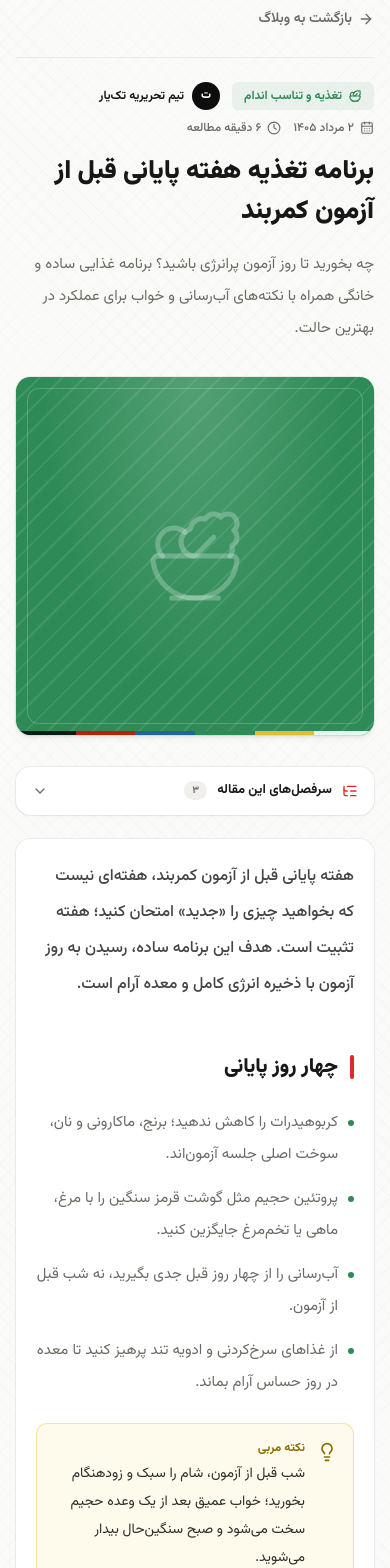
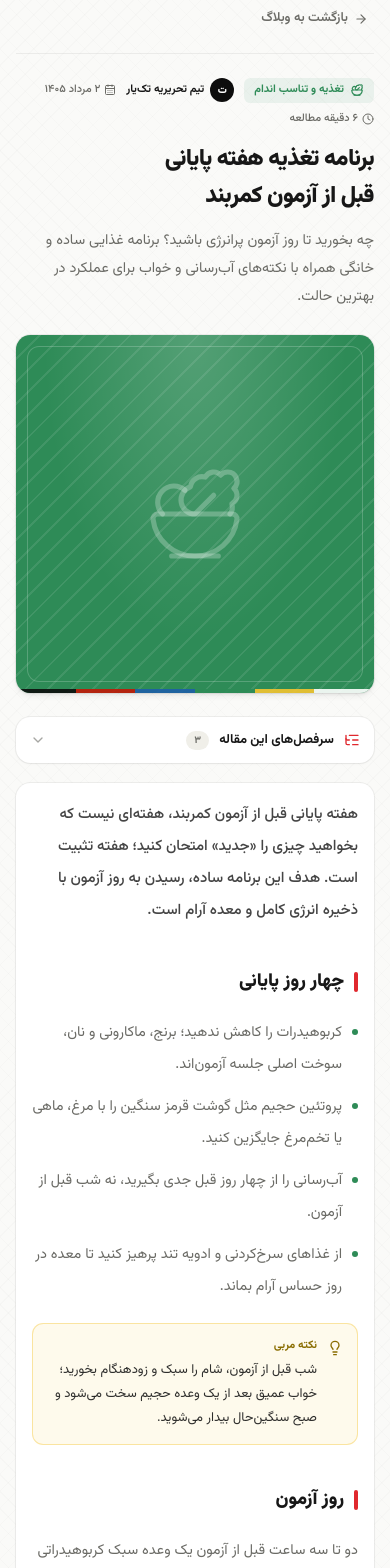
Before and after one commit to MostafaMemari/taekyar-web, a Next.js app: page /blog/belt-test-week-nutrition-plan in a window 390 px wide. Shown: the part 80-1648 px from the top of the page. Built offline with nearby package versions, Linux system fonts and the light colour scheme.

Commit message:
refactor: enhance layout and spacing across various components for improved readability and consistency

```diff
--- a/app/blog/[slug]/page.tsx
+++ b/app/blog/[slug]/page.tsx
@@ -45,8 +45,10 @@ interface PostRailProps {
 
 function PostRail({ slug, category, tocItems }: PostRailProps) {
   return (
-    <div className="space-y-4 lg:sticky lg:top-[88px]">
-      <TableOfContents items={tocItems} />
+    <div className="space-y-3.5 sm:space-y-4 lg:sticky lg:top-[88px]">
+      <div className="hidden lg:block">
+        <TableOfContents items={tocItems} />
+      </div>
       <SidebarGuides currentSlug={slug} />
       <SidebarCategories activeCategory={category} />
       <SidebarAppCta />
@@ -74,7 +76,7 @@ export default async function PostPage({ params }: PostPageProps) {
 
           <div
             className={cn(
-              "mt-6 grid gap-8 sm:mt-8 lg:mt-10 lg:grid-rows-[auto_minmax(0,1fr)] lg:gap-x-12 lg:gap-y-8 xl:gap-x-14",
+              "mt-6 grid gap-6 sm:mt-7 sm:gap-7 lg:mt-10 lg:grid-rows-[auto_minmax(0,1fr)] lg:gap-x-12 lg:gap-y-8 xl:gap-x-14",
               POST_LAYOUT.postColumns,
             )}
           >
@@ -89,7 +91,7 @@ export default async function PostPage({ params }: PostPageProps) {
             <div className="min-w-0 lg:col-start-1 lg:row-start-2">
               <TocCollapse items={headings} />
               <Reveal delay={80}>
-                <article className="mt-6 lg:mt-0">
+                <article className="mt-5 sm:mt-6 lg:mt-0">
                   <ArticleContent post={post} blocks={blocks} />
                 </article>
               </Reveal>
@@ -102,7 +104,7 @@ export default async function PostPage({ params }: PostPageProps) {
         </Reveal>
       </Section>
 
-      <Section containerClassName="pt-6">
+      <Section containerClassName="pt-8 sm:pt-10">
         <div>
           <Reveal delay={100}>
             <RelatedPosts posts={relatedPosts} />
--- a/components/blog/article-content.tsx
+++ b/components/blog/article-content.tsx
@@ -7,7 +7,7 @@ import { cn } from "@/lib/utils";
 
 function PostTags({ tags }: { tags: string[] }) {
   return (
-    <div className="mt-12 flex flex-wrap items-center gap-2 border-t border-black/[0.06] pt-6">
+    <div className="mt-8 flex flex-wrap items-center gap-2 border-t border-black/[0.06] pt-5 sm:mt-10 sm:pt-6">
       <span className="text-xs font-bold text-foreground">{POST_LABELS.tagsLabel}</span>
       {tags.map((tag) => (
         <span
@@ -28,7 +28,7 @@ interface ArticleContentProps {
 
 export function ArticleContent({ post, blocks }: ArticleContentProps) {
   return (
-    <div className={cn(SURFACE_CARD, "p-5 sm:p-8 lg:p-12")}>
+    <div className={cn(SURFACE_CARD, "p-4 sm:p-6 lg:p-10 xl:p-12")}>
       <div className="max-w-3xl">
         <PostBody blocks={blocks} />
       </div>
--- a/components/blog/post-body.tsx
+++ b/components/blog/post-body.tsx
@@ -9,9 +9,9 @@ function Heading({ id, text }: { id: string; text: string }) {
   return (
     <h2
       id={id}
-      className="flex scroll-mt-28 items-center gap-3 pt-6 text-xl font-black leading-[1.6] text-foreground sm:text-[1.35rem] sm:leading-[1.5]"
+      className="flex scroll-mt-28 items-center gap-2.5 pt-5 text-[1.15rem] font-black leading-[1.6] text-foreground sm:gap-3 sm:pt-6 sm:text-[1.35rem] sm:leading-[1.5]"
     >
-      <span aria-hidden="true" className="h-6 w-1 shrink-0 rounded-full bg-primary" />
+      <span aria-hidden="true" className="h-5 w-1 shrink-0 rounded-full bg-primary sm:h-6" />
       {text}
     </h2>
   );
@@ -19,14 +19,14 @@ function Heading({ id, text }: { id: string; text: string }) {
 
 function BulletList({ items }: { items: string[] }) {
   return (
-    <ul className="space-y-3">
+    <ul className="space-y-2.5 sm:space-y-3">
       {items.map((item) => (
         <li key={item} className="flex gap-2.5">
           <span
             aria-hidden="true"
-            className="mt-[13px] size-1.5 shrink-0 rounded-full bg-belt-green"
+            className="mt-[12px] size-1.5 shrink-0 rounded-full bg-belt-green sm:mt-[13px]"
           />
-          <span className="text-[15px] leading-8 text-muted-foreground sm:text-base sm:leading-9">
+          <span className="text-[14.5px] leading-8 text-muted-foreground sm:text-[15px] sm:leading-8 lg:text-base lg:leading-9">
             {item}
           </span>
         </li>
@@ -37,14 +37,14 @@ function BulletList({ items }: { items: string[] }) {
 
 function Quote({ text }: { text: string }) {
   return (
-    <blockquote className="relative overflow-hidden rounded-2xl border-s-[3px] border-primary bg-background p-5 ps-12 sm:p-6 sm:ps-14">
+    <blockquote className="relative overflow-hidden rounded-2xl border-s-[3px] border-primary bg-background p-4 ps-10 sm:p-6 sm:ps-14">
       <span
         aria-hidden="true"
-        className="pointer-events-none absolute start-4 top-4 select-none font-black leading-none text-primary/15"
+        className="pointer-events-none absolute start-3.5 top-3.5 select-none text-lg font-black leading-none text-primary/15 sm:start-4 sm:top-4 sm:text-xl"
       >
         «»
       </span>
-      <p className="text-[15px] font-semibold leading-8 text-foreground/90 sm:text-base sm:leading-9">
+      <p className="text-[14.5px] font-semibold leading-7 text-foreground/90 sm:text-[15px] sm:leading-8 lg:text-base lg:leading-9">
         {text}
       </p>
     </blockquote>
@@ -53,15 +53,15 @@ function Quote({ text }: { text: string }) {
 
 function CoachTip({ text }: { text: string }) {
   return (
-    <aside className="flex gap-3 rounded-xl border border-belt-yellow/40 bg-belt-yellow/[0.09] p-4 sm:gap-3.5 sm:p-5">
+    <aside className="flex gap-2.5 rounded-xl border border-belt-yellow/40 bg-belt-yellow/[0.09] p-3.5 sm:gap-3.5 sm:p-5">
       <Lightbulb
         aria-hidden="true"
-        className="mt-0.5 size-5 shrink-0 text-[#8a6d00]"
+        className="mt-0.5 size-4 shrink-0 text-[#8a6d00] sm:size-5"
         strokeWidth={2}
       />
       <div>
-        <p className="text-xs font-bold text-[#8a6d00]">{POST_LABELS.coachTipLabel}</p>
-        <p className="mt-1 text-sm leading-7 text-foreground/90">{text}</p>
+        <p className="text-[11px] font-bold text-[#8a6d00] sm:text-xs">{POST_LABELS.coachTipLabel}</p>
+        <p className="mt-1 text-[13px] leading-6 text-foreground/90 sm:text-sm sm:leading-7">{text}</p>
       </div>
     </aside>
   );
@@ -70,14 +70,14 @@ function CoachTip({ text }: { text: string }) {
 function Paragraph({ text, lead = false }: { text: string; lead?: boolean }) {
   if (lead) {
     return (
-      <p className="text-base font-medium leading-9 text-foreground/80 sm:text-lg sm:leading-10">
+      <p className="text-[15px] font-medium leading-8 text-foreground/80 sm:text-base sm:leading-9 lg:text-lg lg:leading-10">
         {text}
       </p>
     );
   }
 
   return (
-    <p className="text-[15px] leading-8 text-muted-foreground sm:text-base sm:leading-9">
+    <p className="text-[14.5px] leading-8 text-muted-foreground sm:text-[15px] sm:leading-8 lg:text-base lg:leading-9">
       {text}
     </p>
   );
@@ -100,7 +100,7 @@ function PostBlockRenderer({ block, index }: { block: PostBlock; index: number }
 
 export function PostBody({ blocks }: { blocks: PostBlock[] }) {
   return (
-    <div className="space-y-6">{blocks.map((block, index) => (
+    <div className="space-y-5 sm:space-y-6">{blocks.map((block, index) => (
       <PostBlockRenderer key={index} block={block} index={index} />
     ))}</div>
   );
--- a/components/blog/post-cover.tsx
+++ b/components/blog/post-cover.tsx
@@ -14,7 +14,7 @@ export function PostCover({ category }: { category: BlogPost["category"] }) {
       />
 
       <div
-        className="relative mx-auto aspect-square w-full max-w-[520px] overflow-hidden rounded-2xl shadow-md shadow-black/[0.07] ring-1 ring-black/[0.06] sm:max-w-[560px] lg:mx-0 lg:aspect-auto lg:h-full lg:min-h-[16rem] lg:max-w-none"
+        className="relative mx-auto aspect-square w-full max-w-[520px] overflow-hidden rounded-2xl shadow-md shadow-black/[0.07] ring-1 ring-black/[0.06] sm:max-w-[600px] lg:mx-0 lg:aspect-auto lg:h-full lg:min-h-[16rem] lg:max-w-none"
         style={{ backgroundColor: color }}
       >
         <div
--- a/components/blog/post-header.tsx
+++ b/components/blog/post-header.tsx
@@ -8,12 +8,12 @@ import { toFaDigits } from "@/lib/utils";
 
 export function PostTopbar() {
   return (
-    <div className="flex items-center justify-between gap-4 border-b border-black/[0.06] pb-5">
+    <div className="flex items-center justify-between gap-3 border-b border-black/[0.06] pb-4 sm:pb-5">
       <Link
         href="/blog"
-        className="inline-flex min-h-9 items-center gap-1.5 rounded-md text-sm font-semibold text-muted-foreground transition-colors hover:text-primary focus-visible:outline-none focus-visible:ring-3 focus-visible:ring-ring/50"
+        className="inline-flex min-h-9 items-center gap-1.5 rounded-md px-1.5 py-1 text-[13px] font-semibold text-muted-foreground transition-colors hover:text-primary focus-visible:outline-none focus-visible:ring-3 focus-visible:ring-ring/50 sm:px-0 sm:text-sm"
       >
-        <ArrowRight className="size-4" />
+        <ArrowRight className="size-3.5 sm:size-4" />
         {POST_LABELS.backToBlog}
       </Link>
 
@@ -29,37 +29,37 @@ function PostMeta({ post }: { post: BlogPost }) {
   const { color, Icon } = CATEGORY_STYLES[post.category];
 
   return (
-    <div className="flex flex-wrap items-center gap-x-3 gap-y-2.5">
+    <div className="flex flex-wrap items-center gap-x-2.5 gap-y-2 sm:gap-x-3 sm:gap-y-2.5">
       <Link
         href="/blog"
-        className="inline-flex items-center gap-1.5 rounded-md px-3 py-1.5 text-xs font-bold transition-opacity hover:opacity-80"
+        className="inline-flex items-center gap-1.5 rounded-md px-2.5 py-1 text-[11px] font-bold transition-opacity hover:opacity-80 sm:px-3 sm:py-1.5 sm:text-xs"
         style={{ backgroundColor: `${color}14`, color }}
       >
         <Icon className="size-3.5" />
         {post.category}
       </Link>
 
-      <span className="inline-flex items-center gap-2">
+      <span className="inline-flex items-center gap-1.5 sm:gap-2">
         <span
           aria-hidden="true"
-          className="flex size-7 shrink-0 items-center justify-center rounded-full bg-belt-black text-[11px] font-black text-white ring-2 ring-white/10"
+          className="flex size-6 shrink-0 items-center justify-center rounded-full bg-belt-black text-[10px] font-black text-white ring-2 ring-white/10 sm:size-7 sm:text-[11px]"
         >
           ت
         </span>
-        <span className="text-xs font-bold text-foreground">{POST_LABELS.author}</span>
+        <span className="text-[11px] font-bold text-foreground sm:text-xs">{POST_LABELS.author}</span>
       </span>
 
       <span aria-hidden="true" className="hidden size-1 rounded-full bg-muted-foreground/40 sm:inline-block" />
 
-      <span className="inline-flex items-center gap-1.5 text-xs font-medium text-muted-foreground">
-        <CalendarDays className="size-3.5" />
+      <span className="inline-flex items-center gap-1 text-[11px] font-medium text-muted-foreground sm:gap-1.5 sm:text-xs">
+        <CalendarDays className="size-3 sm:size-3.5" />
         {post.date}
       </span>
 
       <span aria-hidden="true" className="hidden size-1 rounded-full bg-muted-foreground/40 sm:inline-block" />
 
-      <span className="inline-flex items-center gap-1.5 text-xs font-medium text-muted-foreground">
-        <Clock className="size-3.5" />
+      <span className="inline-flex items-center gap-1 text-[11px] font-medium text-muted-foreground sm:gap-1.5 sm:text-xs">
+        <Clock className="size-3 sm:size-3.5" />
         {toFaDigits(post.readTimeMinutes)} {POST_LABELS.readTimeSuffix}
       </span>
     </div>
@@ -71,11 +71,11 @@ export function PostHeader({ post }: { post: BlogPost }) {
     <header>
       <PostMeta post={post} />
 
-      <h1 className="mt-4 text-[1.625rem] font-black leading-[1.55] sm:text-[2rem] sm:leading-[1.5] lg:mt-5 lg:text-[2.25rem] lg:leading-[1.45] xl:text-[2.5rem] xl:leading-[1.4]">
+      <h1 className="mt-3.5 text-balance text-[1.45rem] font-black leading-[1.6] tracking-tight sm:mt-4 sm:text-[1.9rem] sm:leading-[1.5] lg:mt-5 lg:text-[2.25rem] lg:leading-[1.45] xl:text-[2.5rem] xl:leading-[1.4]">
         {post.title}
       </h1>
 
-      <p className="mt-4 max-w-xl text-[15px] leading-8 text-muted-foreground sm:text-base sm:leading-9 lg:mt-5">
+      <p className="mt-3 max-w-xl text-pretty text-[14.5px] leading-7 text-muted-foreground sm:mt-4 sm:text-[15.5px] sm:leading-8 lg:mt-5 lg:text-base lg:leading-9">
         {post.excerpt}
       </p>
     </header>
--- a/components/blog/sidebar-app-cta.tsx
+++ b/components/blog/sidebar-app-cta.tsx
@@ -9,14 +9,14 @@ export function SidebarAppCta() {
   return (
     <section
       aria-label={POST_LABELS.appCtaTitle}
-      className="relative overflow-hidden rounded-2xl bg-belt-black p-4 shadow-sm shadow-black/[0.08]"
+      className="relative overflow-hidden rounded-2xl bg-belt-black p-3.5 shadow-sm shadow-black/[0.08] sm:p-4"
     >
       <BeltDivider fullWidth className="absolute inset-x-0 top-0 h-[3px] border-0 opacity-80" />
 
-      <h2 className="mt-1.5 text-[15px] font-black leading-7 text-white">
+      <h2 className="mt-1.5 text-[14px] font-black leading-7 text-white sm:text-[15px]">
         {POST_LABELS.appCtaTitle}
       </h2>
-      <p className="mt-1.5 text-xs leading-6 text-white/60">
+      <p className="mt-1.5 text-[11px] leading-6 text-white/60 sm:text-xs">
         {POST_LABELS.appCtaDescription}
       </p>
 
--- a/components/blog/toc-collapse.tsx
+++ b/components/blog/toc-collapse.tsx
@@ -1,50 +1,65 @@
+"use client";
+
 import { ChevronDown, ListTree } from "lucide-react";
 
+import { useActiveHeading } from "@/components/blog/use-active-heading";
 import { POST_LABELS } from "@/components/blog/post-config";
 import type { TocItem } from "@/lib/blog-content";
-import { toFaDigits } from "@/lib/utils";
+import { cn, toFaDigits } from "@/lib/utils";
 
 interface TocCollapseProps {
   items: TocItem[];
 }
 
 export function TocCollapse({ items }: TocCollapseProps) {
+  const activeId = useActiveHeading(items.map((item) => item.id));
+
   if (items.length === 0) return null;
 
   return (
     <details className="group overflow-hidden rounded-2xl bg-card shadow-sm shadow-black/[0.04] ring-1 ring-black/[0.05] lg:hidden">
-      <summary className="flex min-h-12 cursor-pointer list-none items-center gap-2.5 px-4 py-3 [&::-webkit-details-marker]:hidden">
-        <ListTree className="size-4 text-primary" />
-        <span className="text-[13px] font-bold text-foreground">
-          {POST_LABELS.tocMobileTitle}
-        </span>
+      <summary className="flex min-h-[46px] cursor-pointer list-none items-center gap-2.5 px-3.5 py-3 text-foreground [&::-webkit-details-marker]:hidden sm:min-h-12 sm:px-4">
+        <ListTree className="size-4 shrink-0 text-primary" />
+        <span className="text-[13px] font-bold leading-5">{POST_LABELS.tocMobileTitle}</span>
         <span className="rounded-full bg-muted px-2 py-0.5 text-[10px] font-bold text-muted-foreground tabular-nums">
           {toFaDigits(items.length)}
         </span>
         <ChevronDown
           aria-hidden="true"
-          className="ms-auto size-4 text-muted-foreground transition-transform duration-200 group-open:rotate-180 motion-reduce:transition-none"
+          className="ms-auto size-4 shrink-0 text-muted-foreground/60 transition-transform duration-200 group-open:rotate-180 motion-reduce:transition-none"
         />
       </summary>
 
-      <nav aria-label="سرفصل‌های مقاله" className="border-t border-black/[0.06] p-2.5">
-        <ul>
-          {items.map((item, index) => (
+      <nav aria-label="سرفصل‌های مقاله" className="border-t border-black/[0.06] p-2 sm:p-2.5">
+        <ul className="space-y-0.5">
+          {items.map((item, index) => {
+            const active = activeId === item.id;
+            return (
               <li key={item.id}>
                 <a
                   href={`#${item.id}`}
-                className="flex min-h-11 items-start gap-2.5 rounded-lg px-2.5 py-2.5 text-[13px] font-medium leading-6 text-muted-foreground transition-colors hover:bg-black/[0.03] hover:text-foreground focus-visible:outline-none focus-visible:ring-3 focus-visible:ring-ring/50"
+                  aria-current={active ? "true" : undefined}
+                  className={cn(
+                    "flex min-h-11 items-start gap-2.5 rounded-lg px-2.5 py-2.5 text-[13px] leading-6 transition-colors focus-visible:outline-none focus-visible:ring-3 focus-visible:ring-ring/50",
+                    active
+                      ? "bg-primary/[0.07] font-bold text-primary"
+                      : "font-medium text-muted-foreground hover:bg-black/[0.03] hover:text-foreground"
+                  )}
                 >
                   <span
                     aria-hidden="true"
-                  className="mt-px text-[10px] font-bold tabular-nums text-muted-foreground/50"
+                    className={cn(
+                      "mt-px text-[10px] font-bold tabular-nums",
+                      active ? "text-primary" : "text-muted-foreground/50"
+                    )}
                   >
                     {toFaDigits(index + 1)}.
                   </span>
-                {item.text}
+                  <span>{item.text}</span>
                 </a>
               </li>
-          ))}
+            );
+          })}
         </ul>
       </nav>
     </details>
```
Also changed, not shown: components/blog/related-posts.tsx (+4 -4 lines), components/blog/sidebar-section.tsx (+4 -4 lines). Lines whose indentation alone changed are shown as unchanged.
